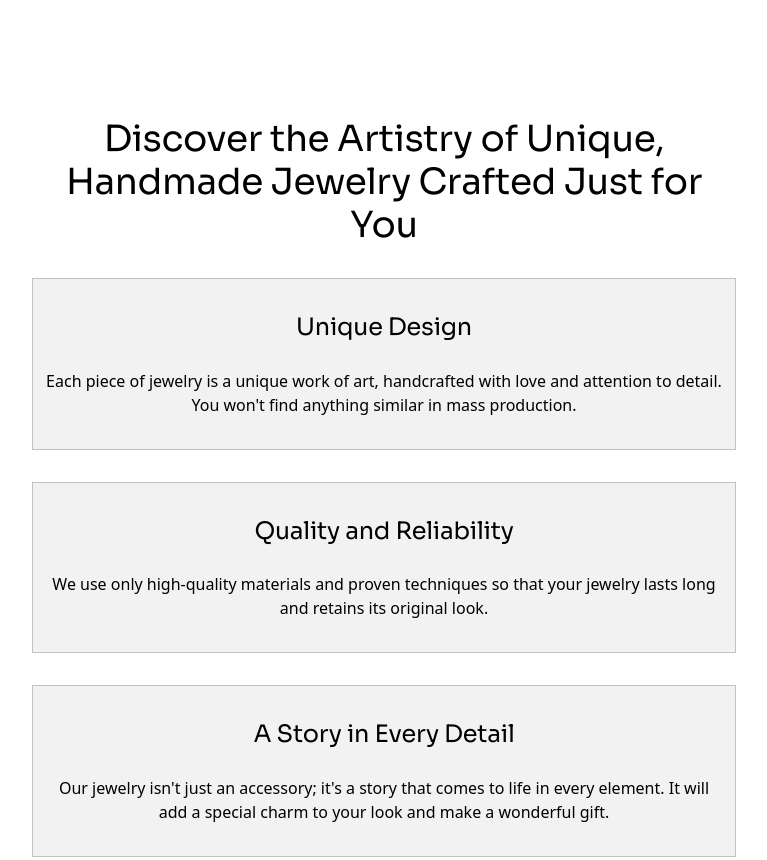
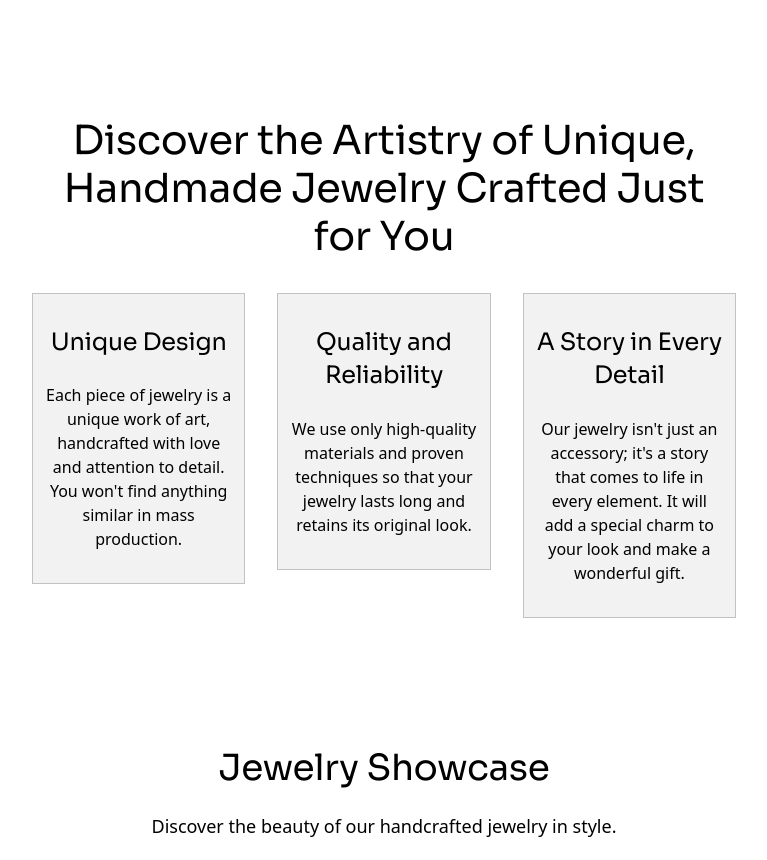
Before and after one commit to YuriyMBoyko/hmj-team-project, a website built with Vite: page src/index.html in a window 1280 px wide. Shown: the part 1937-2797 px from the top of the page, without its empty margins (256-1023 px from the left). Built offline with nearby package versions, Linux system fonts and the light colour scheme; files whose address does not match are found by name.

Commit message:
add benefits.css for desktop

```diff
--- a/src/css/benefits.css
+++ b/src/css/benefits.css
@@ -53,3 +53,21 @@
     text-align: center;
     color: var(--color-scheme-2-text);
 }
+
+
+/* DESKTOP STYLES */
+
+@media screen and (min-width: 1140px) {
+    .benefits-title {
+        font-size: 40px;
+    }
+
+    .benefits-list {
+        flex-direction: row;
+        column-gap: 32px;
+    }
+
+    .benefits-item {
+        width: calc((100% - 64px) / 2);
+    }
+}
```
Lines whose indentation alone changed are shown as unchanged.
